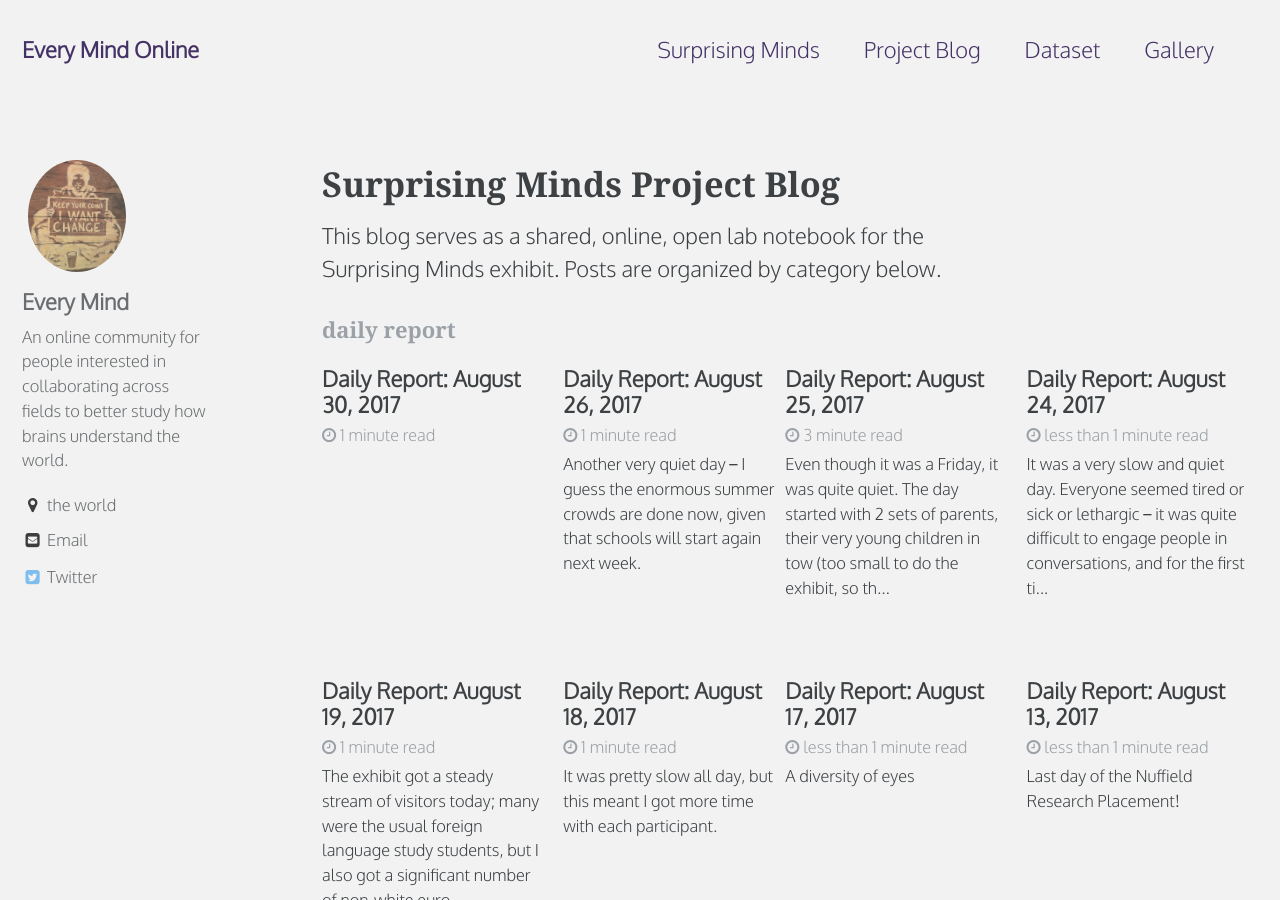
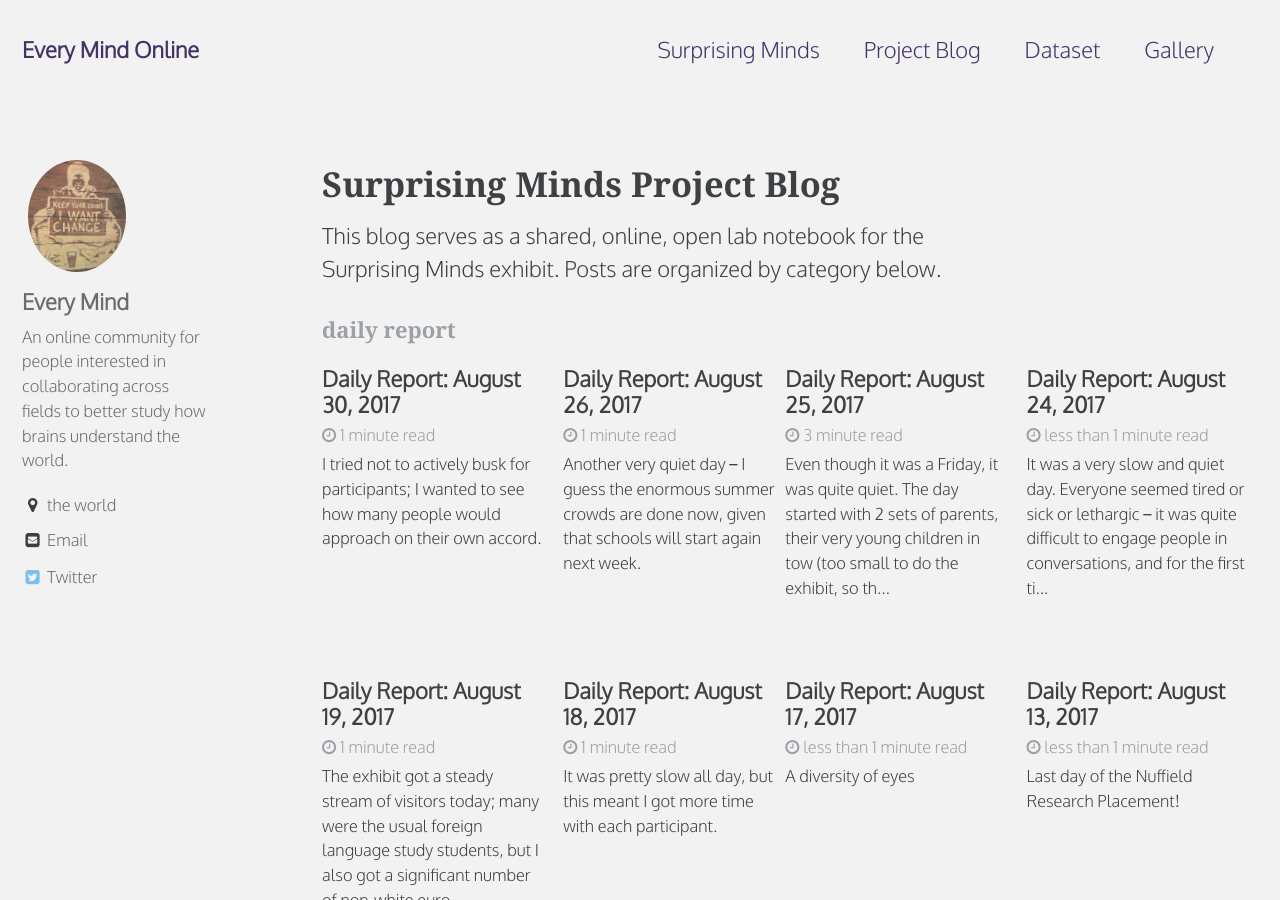
Before and after one commit to everymind/SurprisingMinds, a Jekyll site: the page built from _pages/blog-archive.html, in a window 1280 px wide and 900 px high. Built offline with Jekyll 4.4.1, drawn with Linux system fonts in a browser that asks for light colours; some web fonts are replaced.

Commit message:
Update 2017-08-30-surprisingminds-daily-report-August-30-2017.md

```diff
--- a/_posts/2017-08-30-surprisingminds-daily-report-August-30-2017.md
+++ b/_posts/2017-08-30-surprisingminds-daily-report-August-30-2017.md
@@ -1,6 +1,6 @@
 ---
 title: "Daily Report: August 30, 2017"
-excerpt: ""
+excerpt: "I tried not to actively busk for participants; I wanted to see how many people would approach on their own accord."
 author: Danbee Kim
 categories:
   - daily report
```
